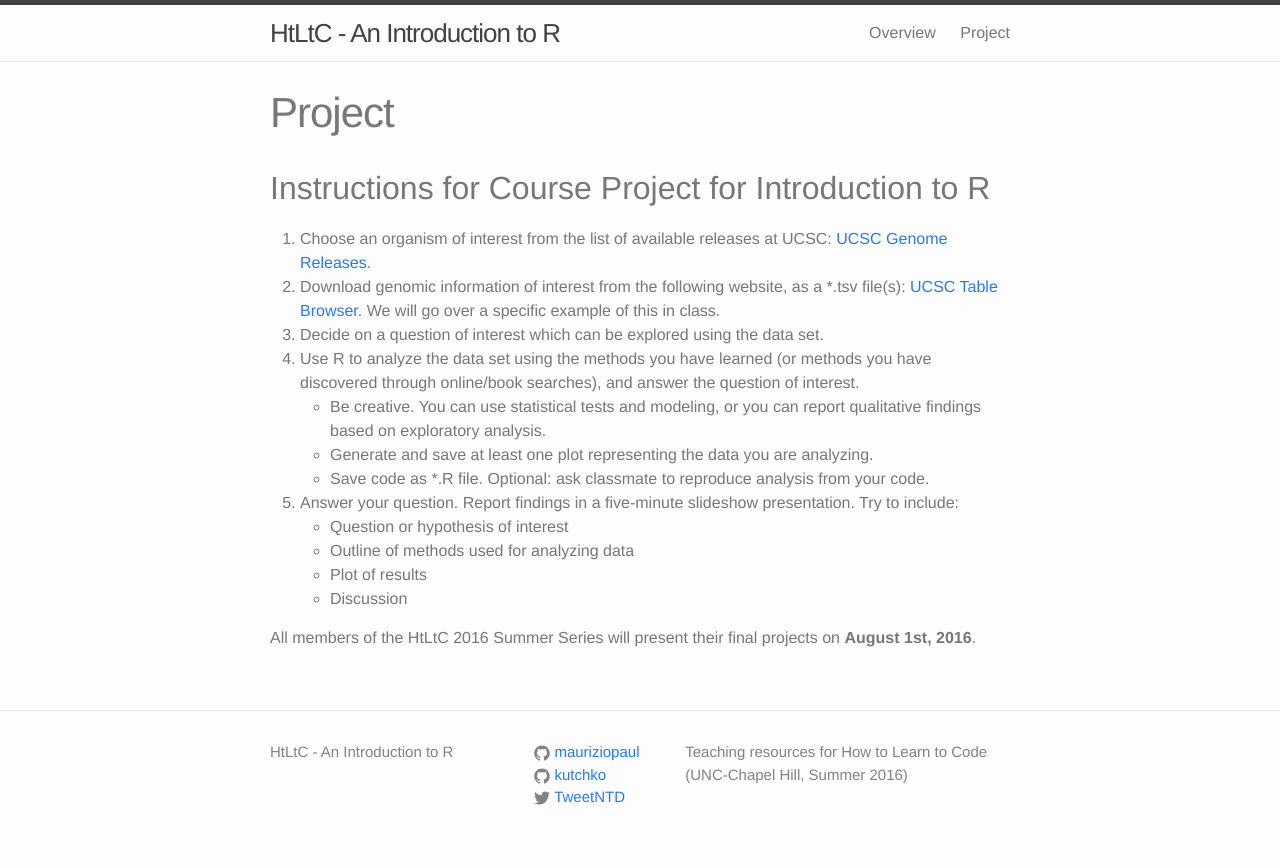
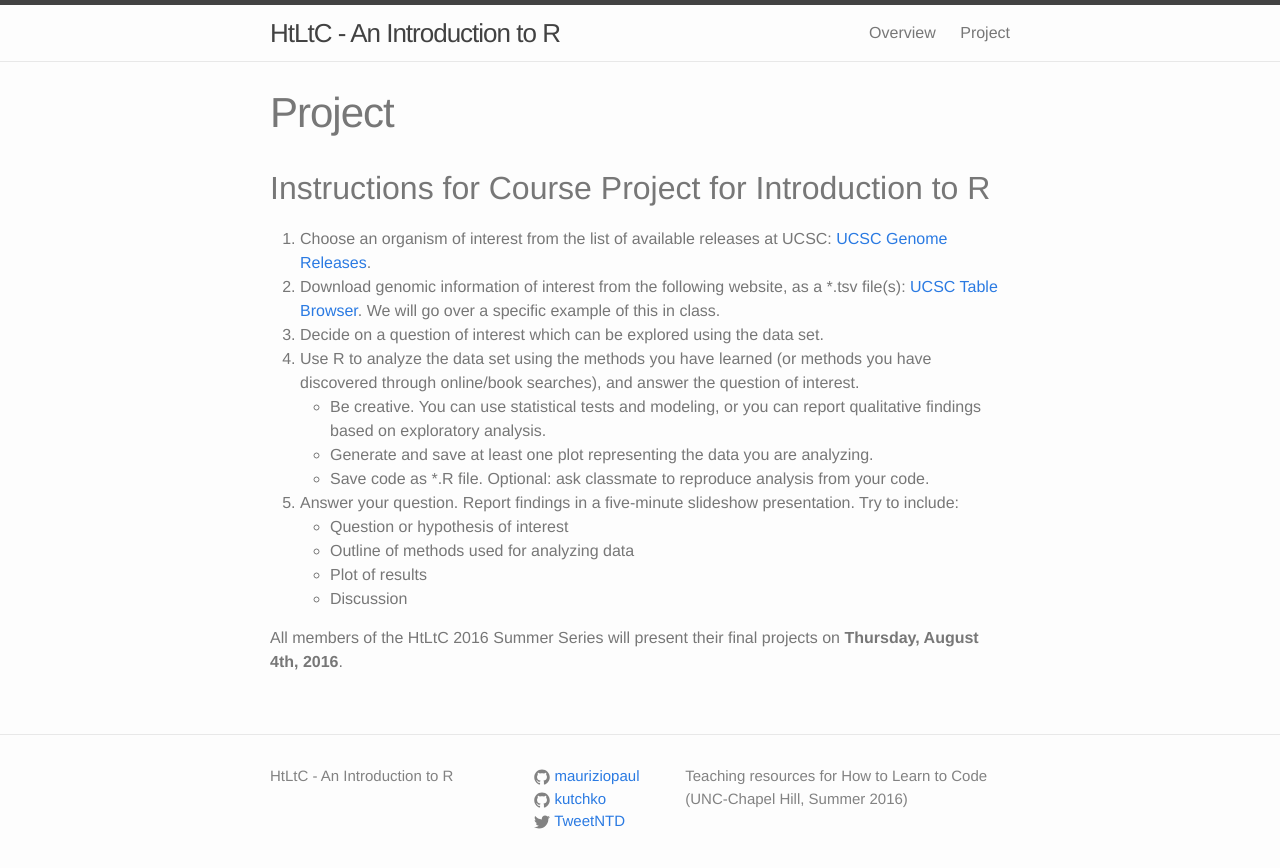
Before and after one commit to mauriziopaul/intro-to-R, a Jekyll site: the page built from project.md, in a window 1280 px wide. Shown: the top 868 px of the page. Built offline with Jekyll 4.4.1, drawn with Linux system fonts in a browser that asks for light colours.

Commit message:
updated corrected date for final project

```diff
--- a/project.md
+++ b/project.md
@@ -20,4 +20,4 @@ We will go over a specific example of this in class.
 	* Plot of results
 	* Discussion
 
-All members of the HtLtC 2016 Summer Series will present their final projects on **August 1st, 2016**.
+All members of the HtLtC 2016 Summer Series will present their final projects on **Thursday, August 4th, 2016**.
```
